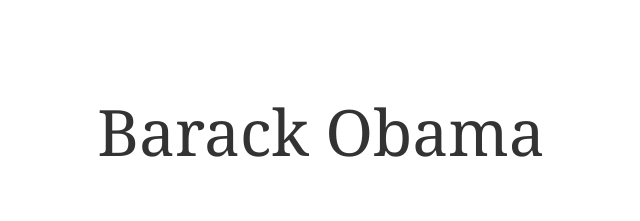
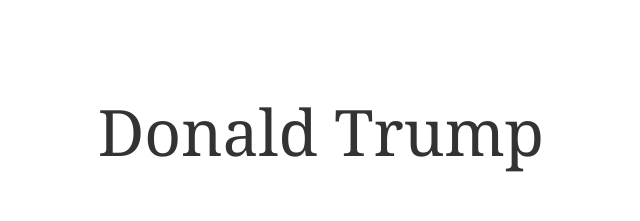
Before and after one commit to andreyshipilov/whoisthepresidentoftheusa, a plain HTML site: page index.html in a window 1280 px wide. Shown: the part 242-463 px from the top of the page, without its empty margins (319-959 px from the left). Drawn offline with Linux system fonts and the light colour scheme; a web font is replaced by a local one.

Commit message:
obvoud update

```diff
--- a/index.html
+++ b/index.html
@@ -4,14 +4,14 @@
         <meta charset="utf-8">
         <meta http-equiv="x-ua-compatible" content="ie=edge">
         <title>Who is the president of the USA?</title>
-        <meta name="description" content="The president of the USA is Barack Obama.">
+        <meta name="description" content="The president of the USA is Donald Trump.">
         <meta name="viewport" content="width=device-width, initial-scale=1">
         <meta property="og:type" content="profile">
         <meta property="og:title" content="Who is the president of the USA?">
-        <meta property="og:description" content="The president of the USA is Barack Obama.">
+        <meta property="og:description" content="The president of the USA is Donald Trump.">
         <meta property="og:url" content="http://whoisthepresidentoftheusa.com/">
         <meta property="og:image" content="http://whoisthepresidentoftheusa.com/img/og-image.png">
-        <meta property="profile:first_name" content="Barack">
+        <meta property="profile:first_name" content="Donald">
         <link rel="stylesheet" href="css/app.css">
         <link rel="shortcut icon" type="image/png" href="/img/favicon.png">
     </head>
@@ -24,7 +24,7 @@
         <table>
             <tr>
                 <td>
-                    <h1>Barack Obama</h1>
+                    <h1>Donald Trump</h1>
 
                     <a class="resp-sharing-button__link" href="https://facebook.com/sharer/sharer.php?u=http%3A%2F%2Fwhoisthepresidentoftheusa.com%2F" target="_blank" aria-label="Share on Facebook">
                         <div class="resp-sharing-button resp-sharing-button--facebook resp-sharing-button--large">
```
